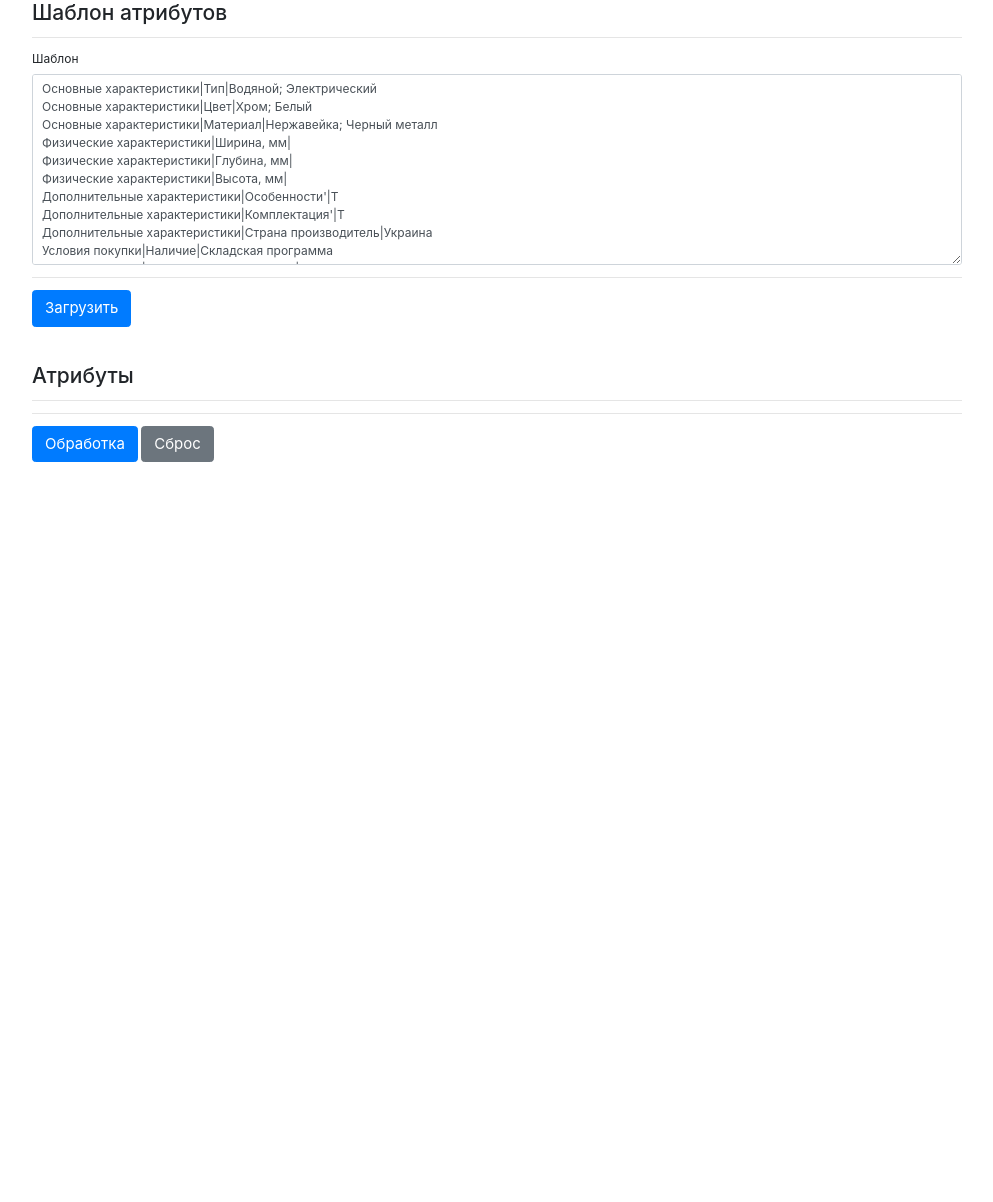
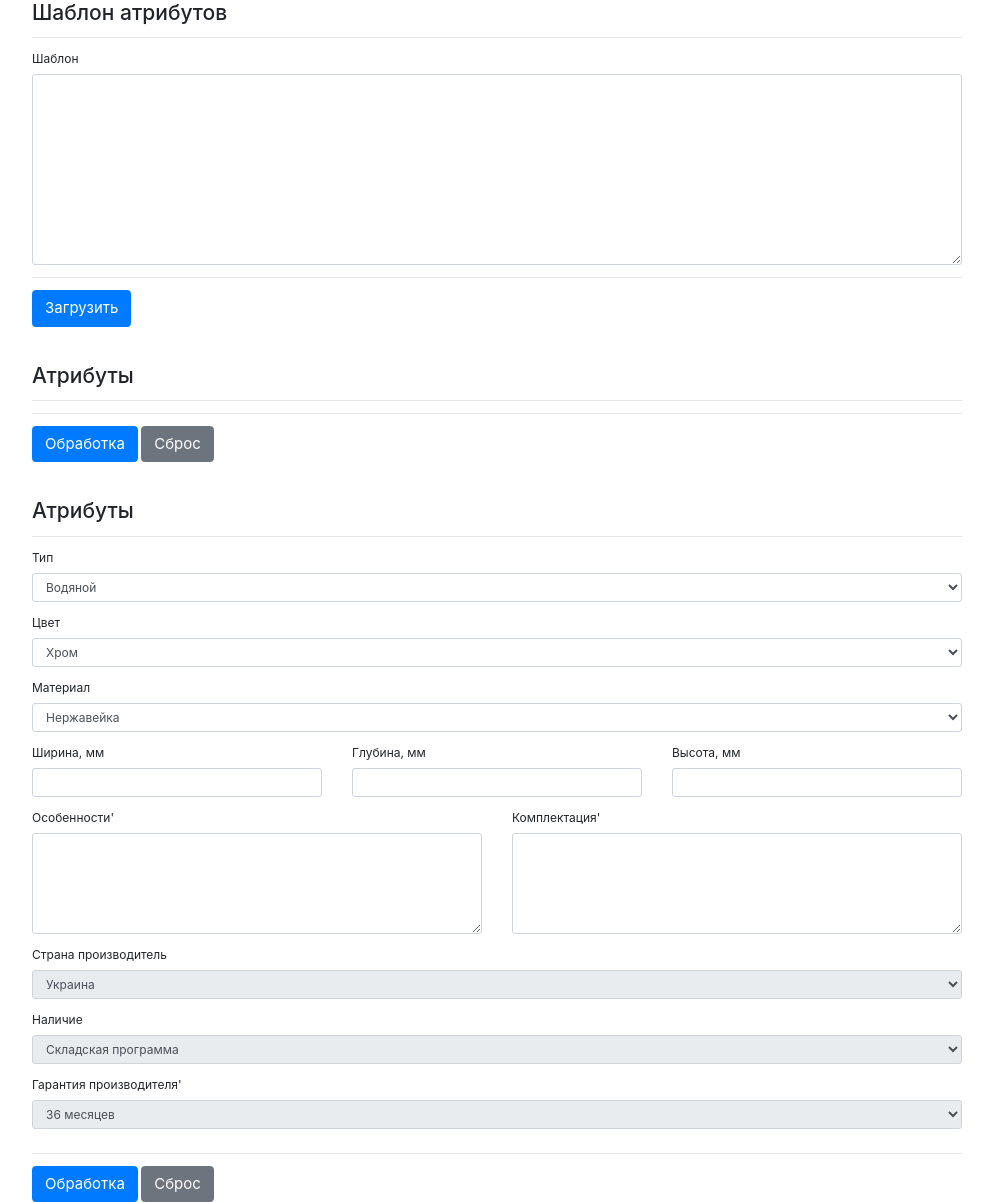
Before and after one commit to yeah-not/cm, a website: page index.html in a window 1280 px wide. Shown: the whole page, without its empty margins (143-1136 px from the left). Before the commit the page ends 800 px from the top, so only its background shows below. Drawn offline with nearby package versions, Linux system fonts and the light colour scheme; files that its build step writes are made by us from their sources.

Commit message:
Заменил форму на сгенерированную, мелкие правки.

```diff
--- a/index.html
+++ b/index.html
@@ -16,18 +16,7 @@
       <div class="col">
         <div class="form-group">
           <label for="">Шаблон</label>
-          <textarea name="attributes" id="" cols="30" rows="10" class="form-control">Основные характеристики|Тип|Водяной; Электрический
-Основные характеристики|Цвет|Хром; Белый
-Основные характеристики|Материал|Нержавейка; Черный металл
-Физические характеристики|Ширина, мм|
-Физические характеристики|Глубина, мм|
-Физические характеристики|Высота, мм|
-Дополнительные характеристики|Особенности'|T
-Дополнительные характеристики|Комплектация'|T
-Дополнительные характеристики|Страна производитель|Украина
-Условия покупки|Наличие|Складская программа
-Условия покупки|Гарантия производителя'|36 месяцев
-</textarea>
+          <textarea name="attributes" id="" cols="30" rows="10" class="form-control"></textarea>
         </div>
         <hr>
         <button type="submit" class="btn btn-primary btn-lg">Загрузить</button>
@@ -36,7 +25,7 @@
   </form>
   <br>
   <br>
-  <form class="form-attributes container-fluid" action="#">
+  <form class="form-attributes-new container-fluid" action="#">
     <h3>Атрибуты</h3>
     <hr>
     <div class="form-attributes__container"></div>
@@ -50,23 +39,17 @@
   </form>
   <br>
   <br>
-  <form class="d-none form-attributes container-fluid" action="#">
+  <form class="form-attributes container-fluid" action="#">
     <h3>Атрибуты</h3>
     <hr>
+    <div class="form-attributes__container">
       <div class="row">
         <div class="col">
           <div class="form-group">
-          <label for="attributes01_type">Тип</label>
-          <select class="form-control" name="type" data-prefix="Основные характеристики|Тип|" id="attributes01_type">
+            <label for="attributes_control_0">Тип</label>
+            <select class="form-control" name="attribute_0" id="attributes_control_0" data-prefix="Основные характеристики|Тип|" required="required">
               <option>Водяной</option>
               <option>Электрический</option>
-          </select>
-        </div>
-        <div class="form-group">
-          <label for="attributes01_material">Материал</label>
-          <select class="form-control" name="material" data-prefix="Основные характеристики|Материал|" id="attributes01_material">
-            <option>Нержавейка</option>
-            <option>Черный метал</option>
             </select>
           </div>
         </div>
@@ -74,56 +57,87 @@
       <div class="row">
         <div class="col">
           <div class="form-group">
-          <label for="attributes01_width">Ширина, мм</label>
-          <input class="form-control" type="text" name="width" value="100" data-prefix="Физические характеристики|Ширина, мм|" id="attributes01_width" required>
-        </div>
-      </div>
-      <div class="col">
-        <div class="form-group">
-          <label for="attributes01_depth">Глубина, мм</label>
-          <input class="form-control" type="text" name="depth" value="100" data-prefix="Физические характеристики|Глубина, мм|" id="attributes01_depth" required>
-        </div>
-      </div>
-      <div class="col">
-        <div class="form-group">
-          <label for="attributes01_height">Высота, мм</label>
-          <input class="form-control" type="text" name="height" value="100" data-prefix="Физические характеристики|Высота, мм|" id="attributes01_height" required>
+            <label for="attributes_control_1">Цвет</label>
+            <select class="form-control" name="attribute_1" id="attributes_control_1" data-prefix="Основные характеристики|Цвет|" required="required">
+              <option>Хром</option>
+              <option>Белый</option>
+            </select>
           </div>
         </div>
       </div>
       <div class="row">
         <div class="col">
           <div class="form-group">
-          <label for="attributes01_features">Особенности'</label>
-          <textarea class="form-control" name="features" data-prefix="Дополнительные характеристики|Особенности'|" id="attributes01_features" rows="5" required>lorem</textarea>
-        </div>
-      </div>
-      <div class="col">
-        <div class="form-group">
-          <label for="attributes01_equipment">Комплектация'</label>
-          <textarea class="form-control" name="equipment" data-prefix="Дополнительные характеристики|Комплектация'|" id="attributes01_equipment" rows="5" required>lorem</textarea>
+            <label for="attributes_control_2">Материал</label>
+            <select class="form-control" name="attribute_2" id="attributes_control_2" data-prefix="Основные характеристики|Материал|" required="required">
+              <option>Нержавейка</option>
+              <option>Черный металл</option>
+            </select>
           </div>
         </div>
       </div>
       <div class="row">
         <div class="col">
           <div class="form-group">
-          <label for="attributes01_country">Страна производитель</label>
-          <select class="form-control" name="country" data-prefix="Дополнительные характеристики|Страна производитель|" id="attributes01_country" readonly tabindex=-1>
+            <label for="attributes_control_3">Ширина, мм</label>
+            <input class="form-control" name="attribute_3" id="attributes_control_3" data-prefix="Физические характеристики|Ширина, мм|" required="required">
+          </div>
+        </div>
+        <div class="col">
+          <div class="form-group">
+            <label for="attributes_control_4">Глубина, мм</label>
+            <input class="form-control" name="attribute_4" id="attributes_control_4" data-prefix="Физические характеристики|Глубина, мм|" required="required">
+          </div>
+        </div>
+        <div class="col">
+          <div class="form-group">
+            <label for="attributes_control_5">Высота, мм</label>
+            <input class="form-control" name="attribute_5" id="attributes_control_5" data-prefix="Физические характеристики|Высота, мм|" required="required">
+          </div>
+        </div>
+      </div>
+      <div class="row">
+        <div class="col">
+          <div class="form-group">
+            <label for="attributes_control_6">Особенности'</label>
+            <textarea class="form-control" name="attribute_6" id="attributes_control_6" data-prefix="Дополнительные характеристики|Особенности'|" required="required" rows="5"></textarea>
+          </div>
+        </div>
+        <div class="col">
+          <div class="form-group">
+            <label for="attributes_control_7">Комплектация'</label>
+            <textarea class="form-control" name="attribute_7" id="attributes_control_7" data-prefix="Дополнительные характеристики|Комплектация'|" required="required" rows="5"></textarea>
+          </div>
+        </div>
+      </div>
+      <div class="row">
+        <div class="col">
+          <div class="form-group">
+            <label for="attributes_control_8">Страна производитель</label>
+            <select class="form-control" name="attribute_8" id="attributes_control_8" data-prefix="Дополнительные характеристики|Страна производитель|" required="required" disabled="disabled">
               <option>Украина</option>
             </select>
           </div>
+        </div>
+      </div>
+      <div class="row">
+        <div class="col">
           <div class="form-group">
-          <label for="attributes01_availability">Наличие</label>
-          <select class="form-control" name="availability" data-prefix="Условия покупки|Наличие|" id="attributes01_availability" readonly tabindex=-1>
+            <label for="attributes_control_9">Наличие</label>
+            <select class="form-control" name="attribute_9" id="attributes_control_9" data-prefix="Условия покупки|Наличие|" required="required" disabled="disabled">
               <option>Складская программа</option>
             </select>
           </div>
+        </div>
+      </div>
+      <div class="row">
+        <div class="col">
           <div class="form-group">
-          <label for="attributes01_warranty">Гарантия производителя'</label>
-          <select class="form-control" name="warranty" data-prefix="Условия покупки|Гарантия производителя'|" id="attributes01_warranty" readonly tabindex=-1>
+            <label for="attributes_control_10">Гарантия производителя'</label>
+            <select class="form-control" name="attribute_10" id="attributes_control_10" data-prefix="Условия покупки|Гарантия производителя'|" required="required" disabled="disabled">
               <option>36 месяцев</option>
             </select>
+          </div>
         </div>
       </div>
     </div>
--- a/todo.txt
+++ b/todo.txt
@@ -1,4 +1,4 @@
-TODO: Добавил сброс формы, сочетание клавиш "Вырезать", улучшил разметку и стили.
+TODO: Заменил форму на сгенерированную, мелкие правки.
 
 TODO: Удалить дефолтные значения!
 
```
Lines whose indentation alone changed are shown as unchanged.
